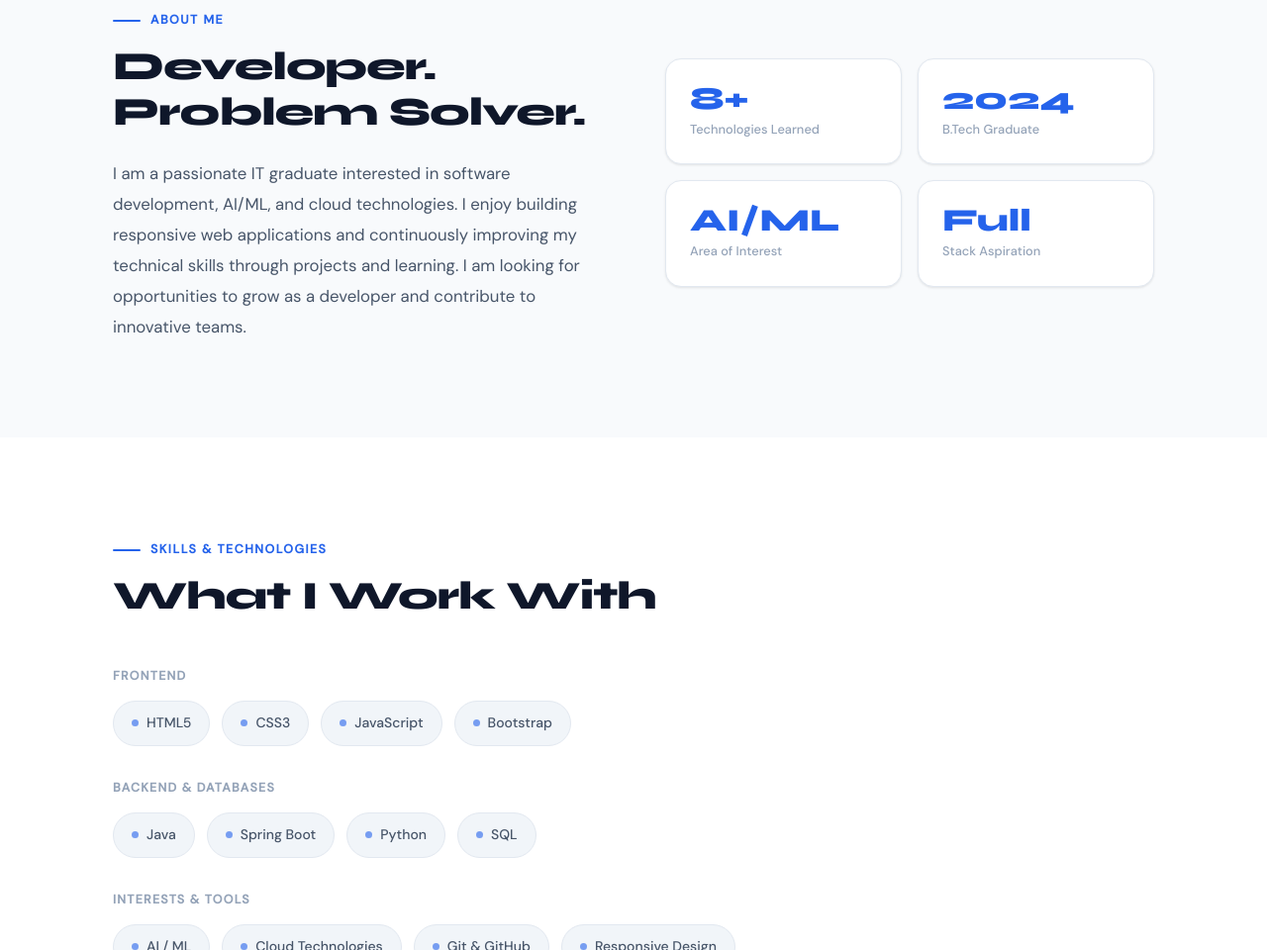
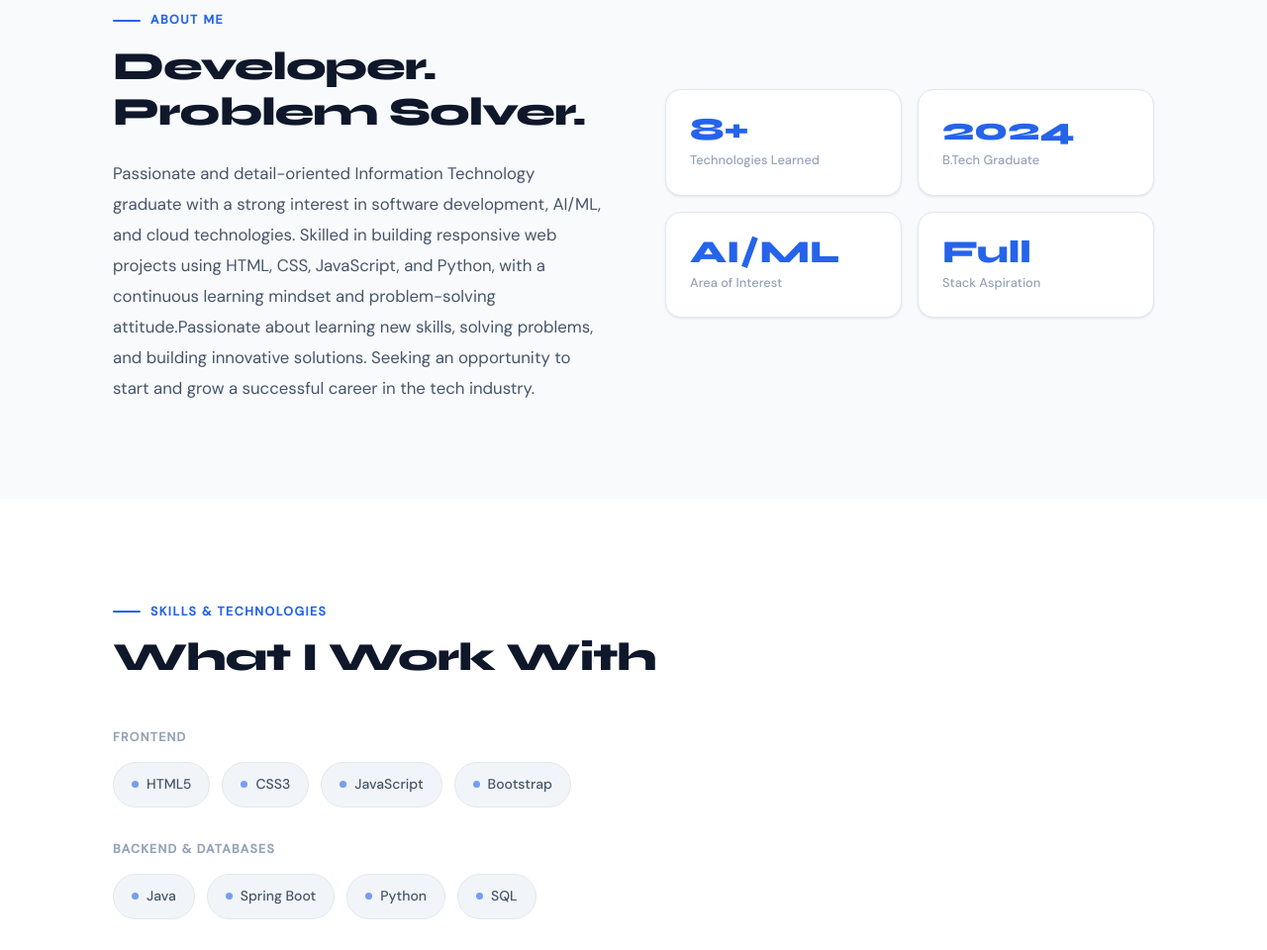
Before and after one commit to harsha7740/Portfolio, a plain HTML site: page index.html in a window 1280 px wide. Shown: the part 893-1853 px from the top of the page at 99% size. Drawn offline with Linux system fonts and the light colour scheme.

Commit message:
Update index.html

```diff
--- a/index.html
+++ b/index.html
@@ -564,7 +564,7 @@
           <div class="section-label">About Me</div>
           <h2 class="section-title" style="margin-bottom:24px;">Developer.<br/>Problem Solver.</h2>
           <p>
-            I am a passionate IT graduate interested in software development, AI/ML, and cloud technologies. I enjoy building responsive web applications and continuously improving my technical skills through projects and learning. I am looking for opportunities to grow as a developer and contribute to innovative teams.
+            Passionate and detail-oriented Information Technology graduate with a strong interest in software development, AI/ML, and cloud technologies. Skilled in building responsive web projects using HTML, CSS, JavaScript, and Python, with a continuous learning mindset and problem-solving attitude.Passionate about learning new skills, solving problems, and building innovative solutions. Seeking an opportunity to start and grow a successful career in the tech industry.
           </p>
         </div>
         <div class="about-stats reveal reveal-delay-1">
```
